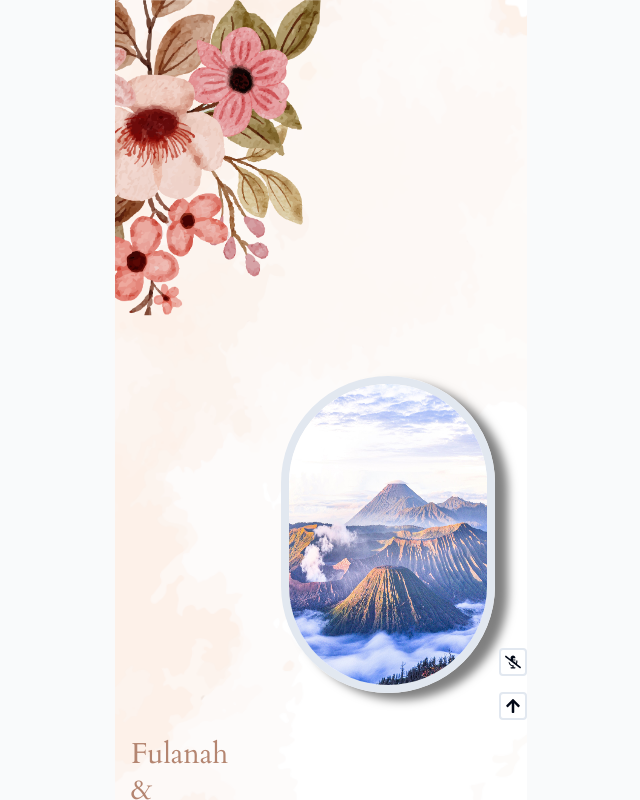
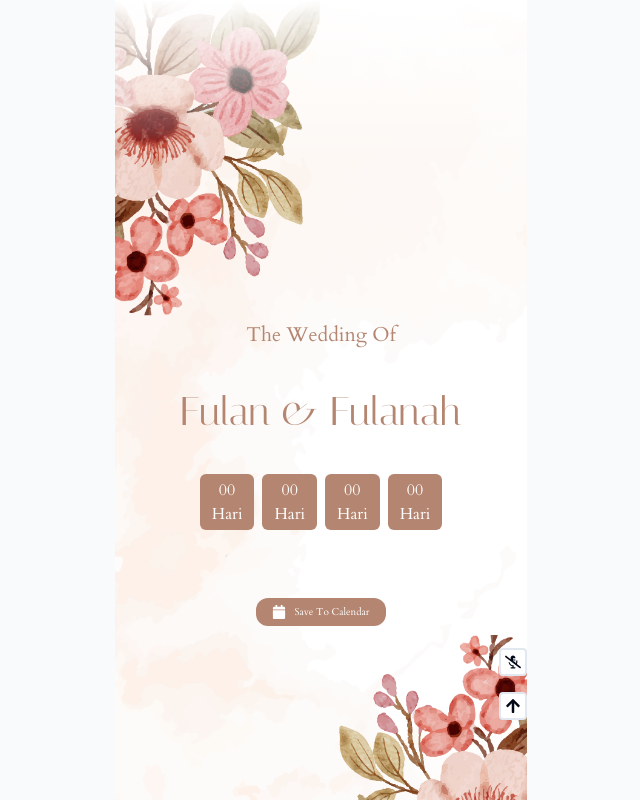
Before and after one commit to Harits19/wedding-invitation-app-react, a Next.js app: page / in a window 1280 px wide. Shown: the whole page, without its empty margins (319-959 px from the left). Built offline with nearby package versions, Linux system fonts and the light colour scheme; no server answers; a web font is replaced by a local one.

Commit message:
update welcome page

```diff
--- a/app/components/background-1/index.tsx
+++ b/app/components/background-1/index.tsx
@@ -1,6 +1,7 @@
 import { kPublic } from "@/app/constans/public";
 import Image from "next/image";
 import { ReactNode } from "react";
+import Gradient from "../gradient";
 
 export default function Background1({ children }: { children: ReactNode }) {
   const SideFlower = ({ className = "" }: { className?: string }) => (
@@ -31,6 +32,12 @@ export default function Background1({ children }: { children: ReactNode }) {
       <div className="opacity-0">
         <RenderChildren />
       </div>
+      <Gradient position="top" />
+      <Gradient position="bottom" />
+      {/* <div className="absolute bottom-0 rotate-180 left-0 right-0 w-full">
+        <DividerCurly />
+      </div> */}
+
       <div className="absolute top-0 bottom-0 h-full w-full z-auto">
         <RenderChildren />
       </div>
--- a/app/components/background-2/index.tsx
+++ b/app/components/background-2/index.tsx
@@ -1,6 +1,7 @@
 import { kPublic } from "@/app/constans/public";
 import Image from "next/image";
 import { ReactNode } from "react";
+import Gradient from "../gradient";
 
 export default function Background2({
   children,
@@ -43,7 +44,8 @@ export default function Background2({
       </div>
       <Flower />
       <Flower position="bottom" />
-
+      <Gradient position="top" />
+      <Gradient position="bottom" />
       <div className="absolute z-auto w-full h-full top-0 bottom-0 ">
         <RenderChildren />
       </div>
--- /dev/null
+++ b/app/components/divider-curly/index.tsx
@@ -0,0 +1,31 @@
+import { kColor } from "@/tailwind.config";
+
+export default function DividerCurly() {
+  const color = kColor.wedRed;
+  return (
+    <svg
+      xmlns="http://www.w3.org/2000/svg"
+      viewBox="0 0 1000 100"
+      preserveAspectRatio="none"
+
+    >
+      <path
+        className="elementor-shape-fill"
+        opacity="0.33"
+        fill={color}
+        d="M473,67.3c-203.9,88.3-263.1-34-320.3,0C66,119.1,0,59.7,0,59.7V0h1000v59.7 c0,0-62.1,26.1-94.9,29.3c-32.8,3.3-62.8-12.3-75.8-22.1C806,49.6,745.3,8.7,694.9,4.7S492.4,59,473,67.3z"
+      ></path>
+      <path
+        className="elementor-shape-fill"
+        opacity="0.66"
+        fill={color}
+        d="M734,67.3c-45.5,0-77.2-23.2-129.1-39.1c-28.6-8.7-150.3-10.1-254,39.1 s-91.7-34.4-149.2,0C115.7,118.3,0,39.8,0,39.8V0h1000v36.5c0,0-28.2-18.5-92.1-18.5C810.2,18.1,775.7,67.3,734,67.3z"
+      ></path>
+      <path
+        className="elementor-shape-fill"
+        fill={color}
+        d="M766.1,28.9c-200-57.5-266,65.5-395.1,19.5C242,1.8,242,5.4,184.8,20.6C128,35.8,132.3,44.9,89.9,52.5C28.6,63.7,0,0,0,0 h1000c0,0-9.9,40.9-83.6,48.1S829.6,47,766.1,28.9z"
+      ></path>
+    </svg>
+  );
+}
--- a/app/components/gift-page/index.tsx
+++ b/app/components/gift-page/index.tsx
@@ -3,34 +3,12 @@ import Background2 from "../background-2";
 import Title from "../title";
 import Card from "../card";
 import { FaCopy, FaGift, FaWallet, FaWhatsapp } from "react-icons/fa";
-import { ReactNode } from "react";
 import { confirmWhatsapp, copyText } from "@/app/utils/text";
 import InViewWrapper from "../inview-wrapper";
+import SmallButton from "../small-button";
 
 export default function GiftPage() {
   const text = useText();
-
-  const SmallButton = ({
-    onClick,
-    title,
-    icon,
-  }: {
-    title: string;
-    onClick: () => void;
-    icon: ReactNode;
-  }) => {
-    return (
-      <button
-        type="button"
-        aria-label="small button"
-        onClick={onClick}
-        className="px-4 gap-x-2 my-1 py-1 rounded-xl text-[10px] bg-wedE97777C7 flex flex-row items-center justify-center text-white text-sm"
-      >
-        {icon}
-        <div className="text-[10px]">{title}</div>
-      </button>
-    );
-  };
 
   const RenderCard = ({
     bankName,
--- /dev/null
+++ b/app/components/gradient/index.tsx
@@ -0,0 +1,16 @@
+export default function Gradient({
+  position = "top",
+}: {
+  position?: "top" | "bottom";
+}) {
+  const isTop = position === "top";
+
+  return (
+    <div
+      className={` absolute ${isTop ? "top-0" : "bottom-0 rotate-180"} w-full z-auto left-0 right-0`}
+    >
+      {/* <div className="h-8 bg-white w-full " /> */}
+      <div className="bg-gradient-to-b h-40 from-white to-transparent" />
+    </div>
+  );
+}
--- a/app/components/introduction-page/index.tsx
+++ b/app/components/introduction-page/index.tsx
@@ -41,7 +41,7 @@ export default function IntroductionPage() {
 
   return (
     <Background2>
-      <div className=" bg-opacity-50 bg-white rounded-xl p-4 justify-center items-center flex flex-col">
+      <div className=" bg-opacity-50 bg-white rounded-xl px-4 py-20 justify-center items-center flex flex-col">
         <InViewWrapper className="font-semibold text-[20px] animate-fade-in-top-bottom">
           {text.assalamualaikum}
         </InViewWrapper>
--- /dev/null
+++ b/app/components/small-button/index.tsx
@@ -0,0 +1,29 @@
+import { ReactNode } from "react";
+import { twMerge } from "tailwind-merge";
+
+export default function SmallButton({
+  onClick,
+  title,
+  icon,
+  className,
+}: {
+  title: string;
+  onClick: () => void;
+  icon: ReactNode;
+  className?: string;
+}) {
+  return (
+    <button
+      type="button"
+      aria-label="small button"
+      onClick={onClick}
+      className={twMerge(
+        "px-4 gap-x-2 my-1 py-1 rounded-xl text-[10px] bg-wedE97777C7 flex flex-row items-center justify-center text-white text-sm",
+        className,
+      )}
+    >
+      {icon}
+      <div className="text-[10px]">{title}</div>
+    </button>
+  );
+}
--- a/app/components/welcome-page/index.tsx
+++ b/app/components/welcome-page/index.tsx
@@ -1,31 +1,39 @@
-import { kPublic } from "@/app/constans/public";
 import { useText } from "@/app/hooks/useText";
-import Image from "next/image";
-import InViewWrapper from "../inview-wrapper";
 import Background1 from "../background-1";
+import SmallButton from "../small-button";
+import { FaCalendar } from "react-icons/fa";
 
 export default function WelcomePage() {
   const text = useText();
 
   return (
     <Background1>
-      <div className="h-14" />
-      <InViewWrapper className="flex flex-row justify-end animate-right-left">
-        <Image
-          className="rounded-full overflow-hidden w-[214px] h-[317px] border-8 mr-8 shadow-3xl"
-          alt=""
-          src={kPublic.brideGroom1}
-          width={214}
-          height={317}
+      <div className="text-wedprimary-color flex flex-col items-center justify-center text-center">
+        <div className="font-cardo  text-[20px]">{text.theWeddingOf}</div>
+        <div className="h-8" />
+        <div className="font-italiana text-[40px]">{text.brideAndGroom}</div>
+        <div className="h-8" />
+        <div className="flex flex-row items-center w-full font-cardo text-white gap-x-2 justify-center">
+          {[1, 1, 1, 1].map((item, index) => (
+            <div
+              key={index}
+              className="bg-wedprimary-color flex flex-col px-3 py-1 rounded-md"
+            >
+              <div>00</div>
+              <div>Hari</div>
+            </div>
+          ))}
+        </div>
+        <div className="h-16" />
+        <SmallButton
+          className="bg-wedprimary-color"
+          icon={<FaCalendar />}
+          title={text.saveToCalendar}
+          onClick={() => {
+            window.open(text.googleCalendarLink);
+          }}
         />
-      </InViewWrapper>
-      <div className="h-10" />
-      <InViewWrapper className="text-[29px] ml-4 animate-left-right">
-        <div>{text.groomName}</div>
-        <div className="-mt-2">&</div>
-        <div className="-mt-2">{text.brideName}</div>
-        <div className="font-cardo text-base">{text.weddingDate}</div>
-      </InViewWrapper>
+      </div>
     </Background1>
   );
 }
--- a/app/hooks/useGuest.tsx
+++ b/app/hooks/useGuest.tsx
@@ -1,5 +1,10 @@
+import { useSearchParams } from "next/navigation";
+import lodash from "lodash";
+
 export const useGuest = () => {
+  const param = useSearchParams();
+  const name = param.get("guest");
   return {
-    name: "Nama Tamu",
+    name: lodash.capitalize(name ?? ''),
   };
 };
--- a/app/hooks/useText.tsx
+++ b/app/hooks/useText.tsx
@@ -151,6 +151,9 @@ export const useText = () => {
     kamiYangBerbahagia: "Kami Yang Berbahagia",
     madeWith: "Made With",
     byBrideAndGroom: " by Fia and Harits",
+    googleCalendarLink:
+      "https://calendar.google.com/calendar/u/0/r/eventedit/MXJ1MjkyYWpzM2Z1MG5jNGNtdmVqc2p1djMgaGFyaXRzLmFiZHVsbGFoMTlAbQ",
+    saveToCalendar: "Save To Calendar",
     ...(kEnv.developeMode ? dummyData : {}),
   };
 };
```
Also changed, not shown: tailwind.config.ts (renamed from tailwind.config.js, +28 -26 lines).
